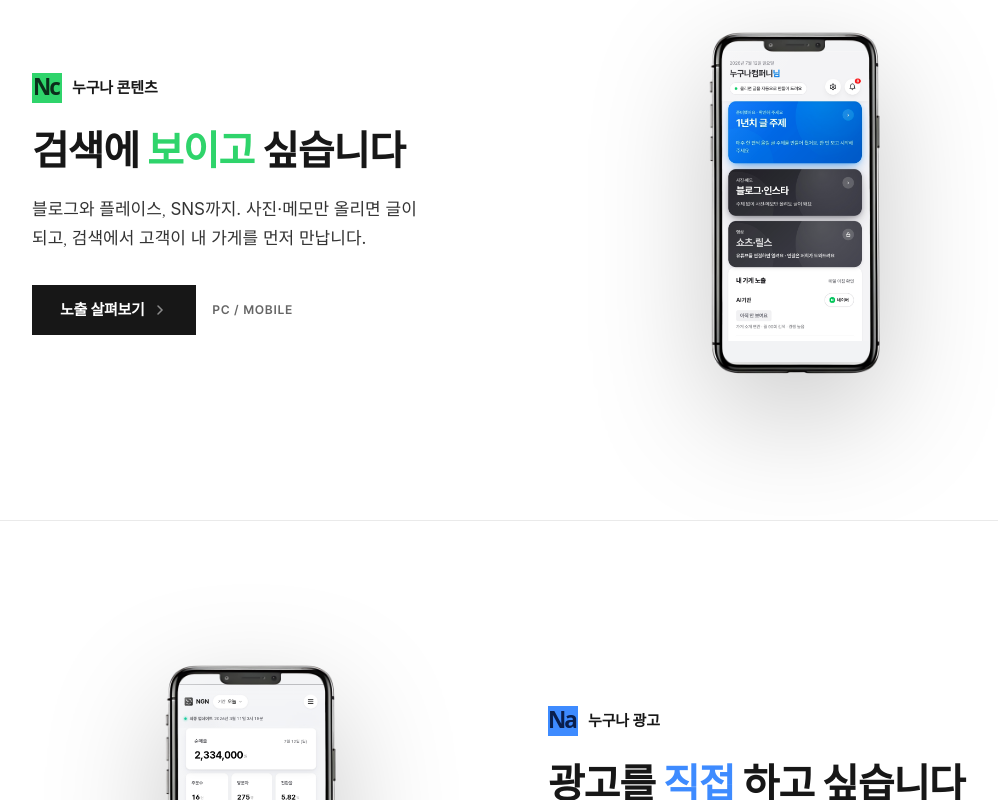
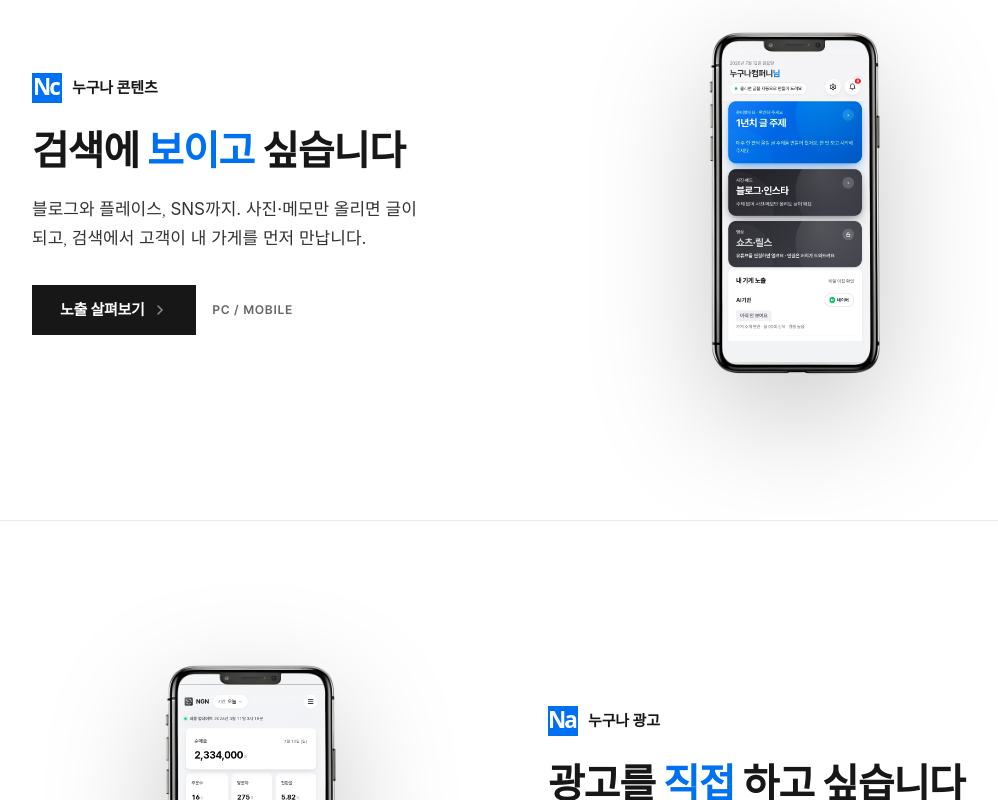
Before and after one commit to nugoona/home_page, a Next.js app in the folder nugoona/: page /lab/exposure in a window 1280 px wide. Shown: the part 340-1140 px from the top of the page, without its empty margins (116-1114 px from the left). Built offline with nearby package versions, Linux system fonts and the light colour scheme; a web font is replaced by a local one.

Commit message:
feat(homepage): 로고·텍스트 앱 브랜드 블루(#0070f3) 통일 — 그린·별도블루 폐기, 로고=블루 정사각+흰글자

```diff
--- a/nugoona/components/styles/bricks/AdScene.tsx
+++ b/nugoona/components/styles/bricks/AdScene.tsx
@@ -5,13 +5,13 @@
 
 /* ═══════════════════════════════════════════════════════════════
    광고 "장면" — 콘텐츠(PhoneScene)와 좌우 대칭(폰 왼쪽·텍스트 오른쪽).
-   실제 아이폰 목업 PNG(phone-frame.png) + 대시보드 앱 스샷. 광고 톤 = 블루(#3e8bff).
+   실제 아이폰 목업 PNG(phone-frame.png) + 대시보드 앱 스샷. 광고 톤 = 블루(#0070f3).
    폰 목업 노하우 = DESIGN §8.7-I (프레임 z2·스샷 z1·노치회피 marginTop·93% 중앙·반사).
    카피 = branch.cards[1] 확정본.
    ═══════════════════════════════════════════════════════════════ */
 
 const EASE: [number, number, number, number] = [0.16, 1, 0.3, 1];
-const BLUE = '#3e8bff';
+const BLUE = '#0070f3';
 const SCREEN = { left: 31.6, top: 12.4, width: 36.2, height: 73.6 };
 
 export default function AdScene() {
@@ -77,7 +77,7 @@
         >
           <div className="inline-flex items-center gap-2.5 mb-6">
             {/* eslint-disable-next-line @next/next/no-img-element */}
-            <img src="/img/logo/na.svg?v=4" alt="누구나 광고 로고" style={{ height: 30, width: 30, display: 'block' }} />
+            <img src="/img/logo/na.svg?v=6" alt="누구나 광고 로고" style={{ height: 30, width: 30, display: 'block' }} />
             <span className="text-[15px] font-semibold text-text-primary tracking-[-0.01em]">누구나 광고</span>
           </div>
           <h2 className="text-text-primary font-bold tracking-[-0.03em] leading-[1.2] text-[clamp(28px,3.6vw,40px)] mb-5">
--- a/nugoona/components/styles/bricks/PhoneScene.tsx
+++ b/nugoona/components/styles/bricks/PhoneScene.tsx
@@ -27,11 +27,11 @@
         >
           <div className="inline-flex items-center gap-2.5 mb-6">
             {/* eslint-disable-next-line @next/next/no-img-element */}
-            <img src="/img/logo/nc.svg?v=4" alt="누구나 콘텐츠 로고" style={{ height: 30, width: 30, display: 'block' }} />
+            <img src="/img/logo/nc.svg?v=6" alt="누구나 콘텐츠 로고" style={{ height: 30, width: 30, display: 'block' }} />
             <span className="text-[15px] font-semibold text-text-primary tracking-[-0.01em]">누구나 콘텐츠</span>
           </div>
           <h2 className="text-text-primary font-bold tracking-[-0.03em] leading-[1.2] text-[clamp(28px,3.6vw,40px)] mb-5">
-            검색에 <span style={{ color: '#2fd46b' }}>보이고</span> 싶습니다
+            검색에 <span style={{ color: '#0070f3' }}>보이고</span> 싶습니다
           </h2>
           <p className="text-text-body text-[16px] md:text-[17px] leading-[1.7] max-w-[420px] mb-8">
             블로그와 플레이스, SNS까지. 사진·메모만 올리면 글이 되고,
```
Also changed, not shown: nugoona/public/img/logo/na.svg, nugoona/public/img/logo/nc.svg.
